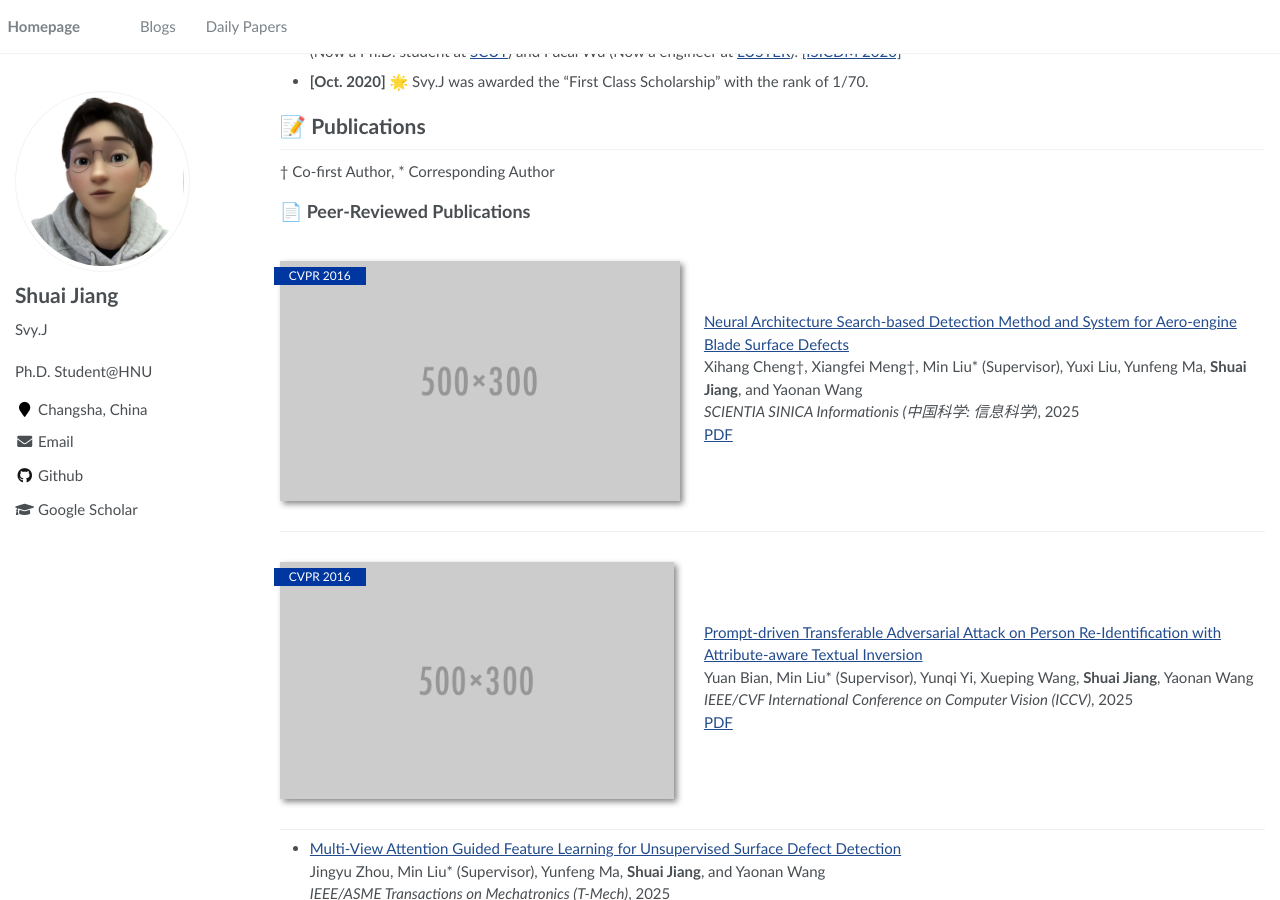
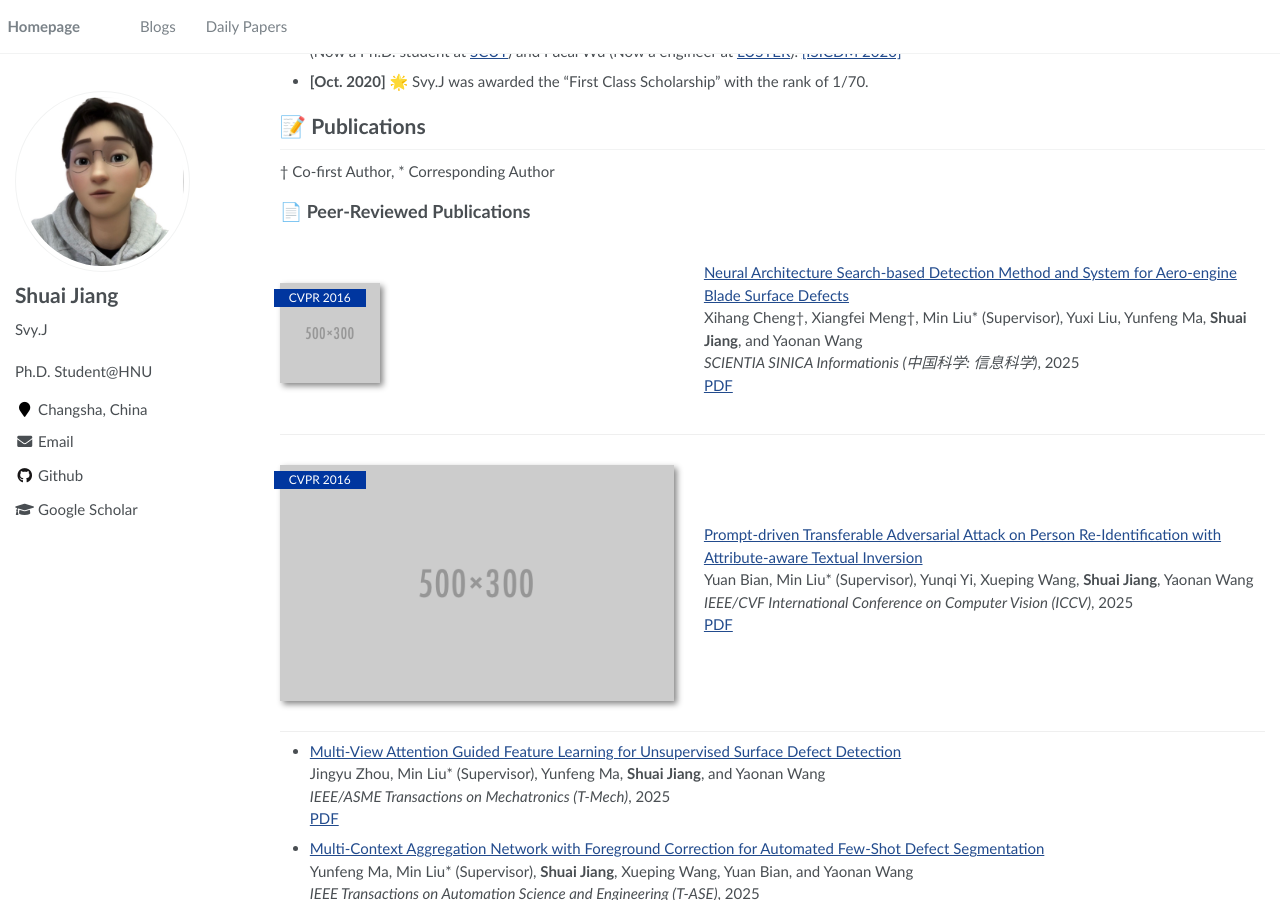
Before and after one commit to SvyJ/svyj.github.io, a Jekyll site: the page built from _pages/index.md, in a window 1280 px wide and 900 px high, scrolled down 1272 px. Built offline with Jekyll 4.4.1, drawn with Linux system fonts in a browser that asks for light colours.

Commit message:
Update index.md

```diff
--- a/_pages/index.md
+++ b/_pages/index.md
@@ -88,7 +88,7 @@
 
 ## 📄 Peer-Reviewed Publications
 
-<div class='paper-box'><div class='paper-box-image'><div><div class="badge">CVPR 2016</div><img src='images/500x300.png' alt="sym" height="20"></div></div>
+<div class='paper-box'><div class='paper-box-image'><div><div class="badge">CVPR 2016</div><img src='images/500x300.png' alt="sym" style="width: 100px; height: 100px;"></div></div>
 <div class='paper-box-text' markdown="1">
 [Neural Architecture Search-based Detection Method and System for Aero-engine Blade Surface Defects](https://www.sciengine.com/SSI/doi/10.1360/SSI-2025-0145)<br>
 Xihang Cheng†, Xiangfei Meng†, Min Liu* (Supervisor), Yuxi Liu, Yunfeng Ma, **Shuai Jiang**, and Yaonan Wang<br>
```
